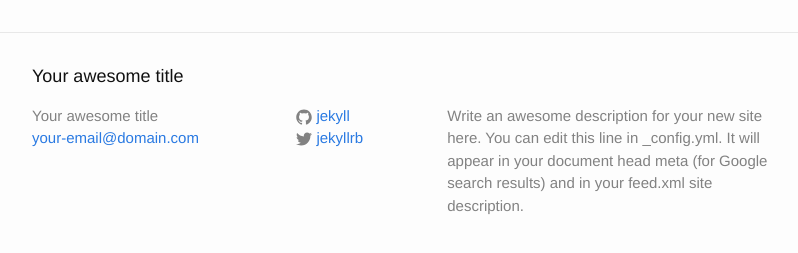
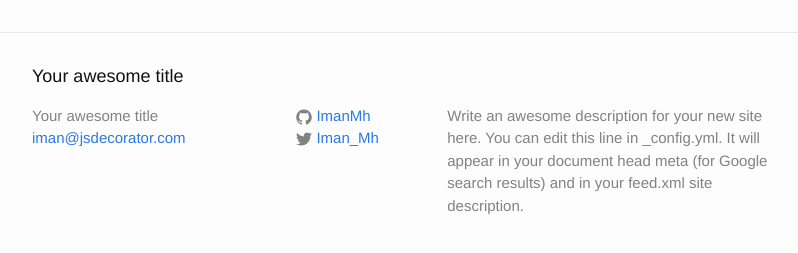
Before and after one commit to ImanMh/jekyll-sites, a Jekyll site: the page built from index.md, in a window 1280 px wide and 900 px high, scrolled down 3363 px. Shown: the part 623-876 px from the top of the window, without its empty margins (238-1036 px from the left). Built offline with Jekyll 4.4.1, drawn with Linux system fonts in a browser that asks for light colours; grey boxes are pictures that could not be loaded.

Commit message:
contact data added

```diff
--- a/_config.yml
+++ b/_config.yml
@@ -7,15 +7,15 @@
 
 # Site settings
 title: Your awesome title
-email: your-email@domain.com
+email: iman@jsdecorator.com
 description: > # this means to ignore newlines until "baseurl:"
   Write an awesome description for your new site here. You can edit this
   line in _config.yml. It will appear in your document head meta (for
   Google search results) and in your feed.xml site description.
 baseurl: "" # the subpath of your site, e.g. /blog
 url: "http://yourdomain.com" # the base hostname & protocol for your site
-twitter_username: jekyllrb
-github_username:  jekyll
+twitter_username: Iman_Mh
+github_username:  ImanMh
 
 # Build settings
 markdown: kramdown
```
Also changed, not shown: 4 other files.
